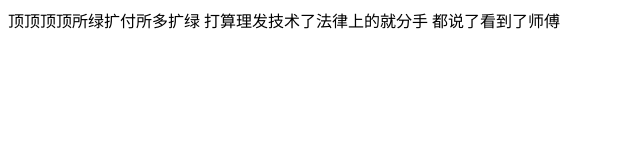
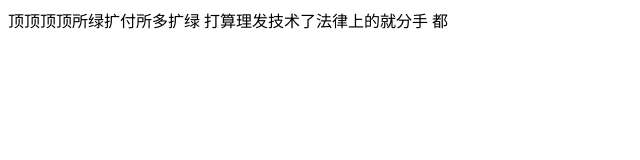
Before and after one commit to HUAMINO/gitProject, a plain HTML site: page register.html in a window 1280 px wide. Shown: the whole page, without its empty margins (0-640 px from the left). Drawn offline with Linux system fonts and the light colour scheme.

Commit message:
register.html的bug

```diff
--- a/register.html
+++ b/register.html
@@ -12,6 +12,6 @@
     <!-- 功能二 -->
     打算理发技术了法律上的就分手
     <!-- 功能三 -->
-    都说了看到了师傅
+    都
 </body>
 </html>
```
